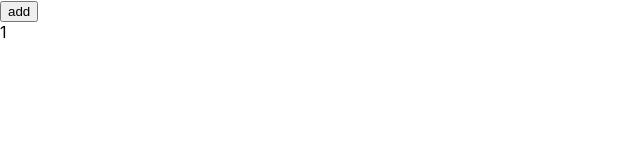
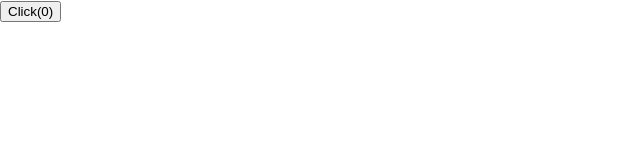
Before and after one commit to hoelshen/train-ticket, a React (Create React App) app: page / in a window 1280 px wide. Shown: the top 160 px of the page, without its empty margins (0-640 px from the left). Built offline with nearby package versions, Linux system fonts and the light colour scheme.

Commit message:
useState

```diff
--- a/src/App.jsx
+++ b/src/App.jsx
@@ -1,42 +1,17 @@
-import React, { Component, memo } from "react";
+import React, { useState } from "react";
 import "./App.css";
 
+function App(props){
+  const defaultCount = props.defaultCount || 0;
+  const [count, setCount] = useState(defaultCount)
+  //useState 按照第一次返回的顺序给你state的
 
-const Foo = memo(function Foo(props){
-  console.log('Foo render')
-
-  return <div>{props.person.age}</div>;
-
-})
+  return(
+    <button onClick={()=>{ setCount(1)}}>
+      Click({count})
+    </button>
+  )
+}
 
 
-class App extends Component {
-  state = {
-    count: 0,
-    person:{
-      age:1
-    }
-  };
-
-  callback= ()=>{
-    //this 的指向问题
-  }
-  render() {
-    const person = this.state.person
-
-    return (
-      <div>
-        <button onClick={() => {
-          person.age++;
-          this.setState({
-            count: this.state.count + 1 })
-          }}>
-          add
-        </button>
-        <Foo person={person} cb={this.callback}/>
-      </div>
-    );
-  }
-}
-
 export default App;
```
Also changed, not shown: package.json (+10 -1 lines).
